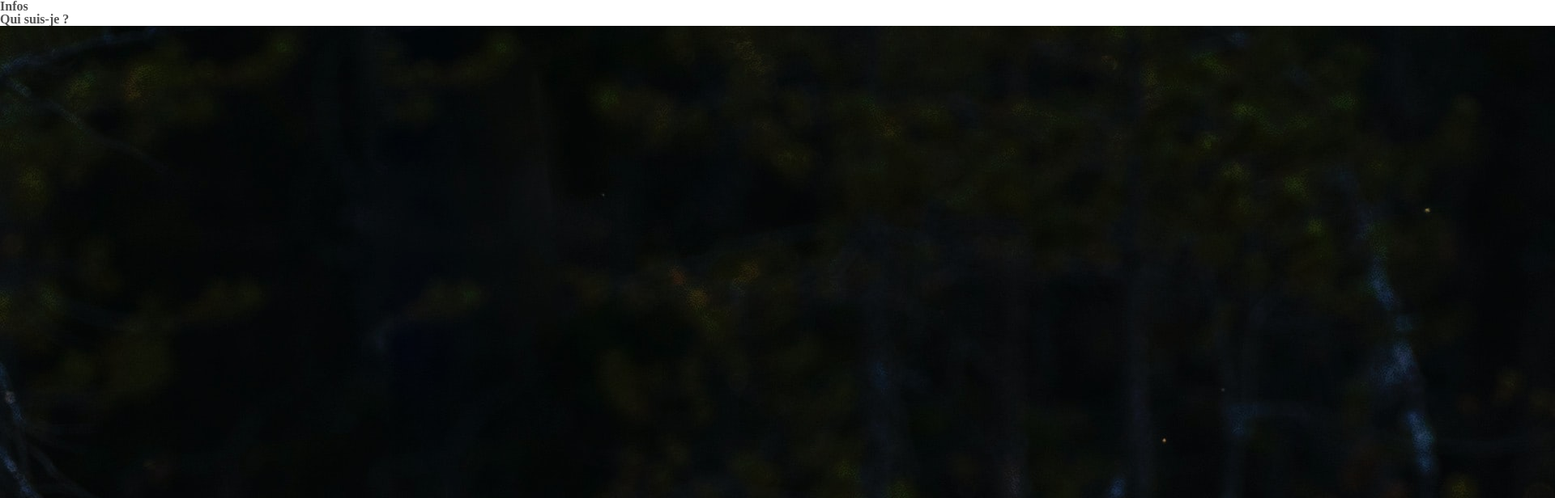
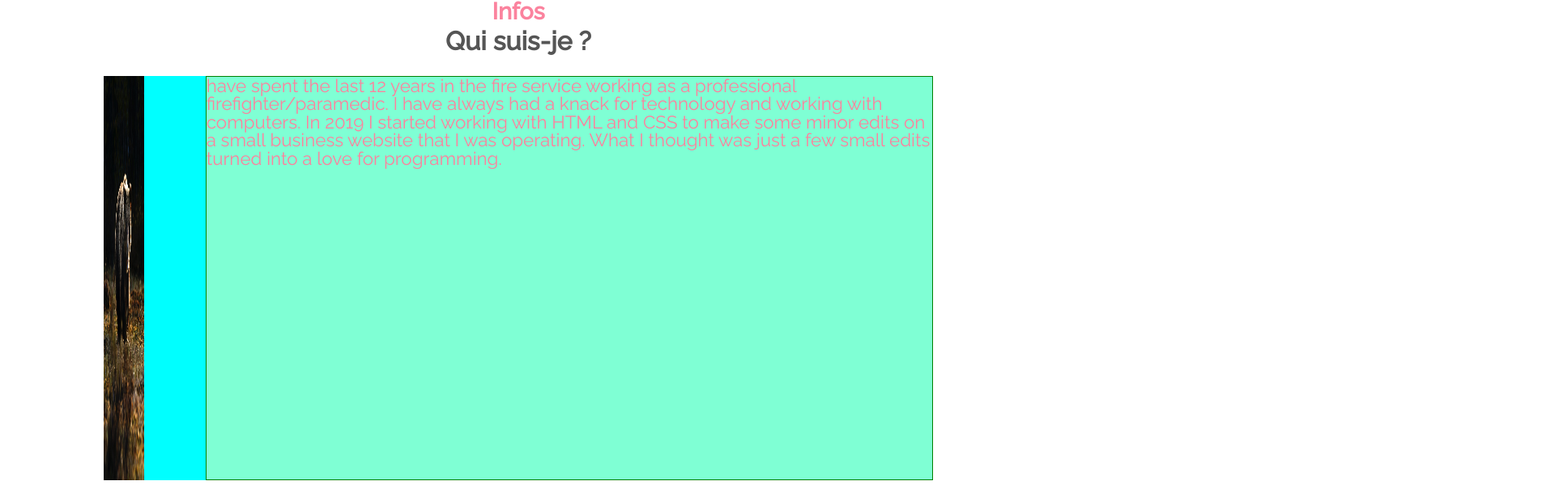
Before and after one commit to ExcaliburSims/portfolioNextJS, a Next.js app: page /Info in a window 1280 px wide. Shown: the top 616 px of the page at 81% size, 1920 px wide, since content can reach past the window. Built offline with nearby package versions, Linux system fonts and the light colour scheme.

Commit message:
feat:add style image

```diff
--- a/styles/Info.module.scss
+++ b/styles/Info.module.scss
@@ -1,6 +1,41 @@
 @import '/styles/Mixin_style.scss';
 
 .container {
+	//background-color: red;
   height: 50vh;
   color: $textNoir-700;
+	max-width: 80%;
+	margin: 0 auto;
+	h3{
+		@include title;
+		text-align: center;
+		color: $couleur1;
+		font-size: 1.8rem;
+		font-weight: 700;
+	}
+	h2{
+		@include section_title;
+			text-align: center;
+			line-height: 1.4,
+	}
+	div{
+		display: flex;
+		background-color: aquamarine;
+		margin-top: 2%;
+		.imgprofil{
+			background-color: aqua;
+			margin: 0;
+			img{
+				width: 40%;
+				height: 500px;
+			}
+		}
+		.proposinfo{
+			border: 1px solid green;
+			margin: 0;
+			p{
+				@include title;
+			}
+		}
+	}
 }
```
